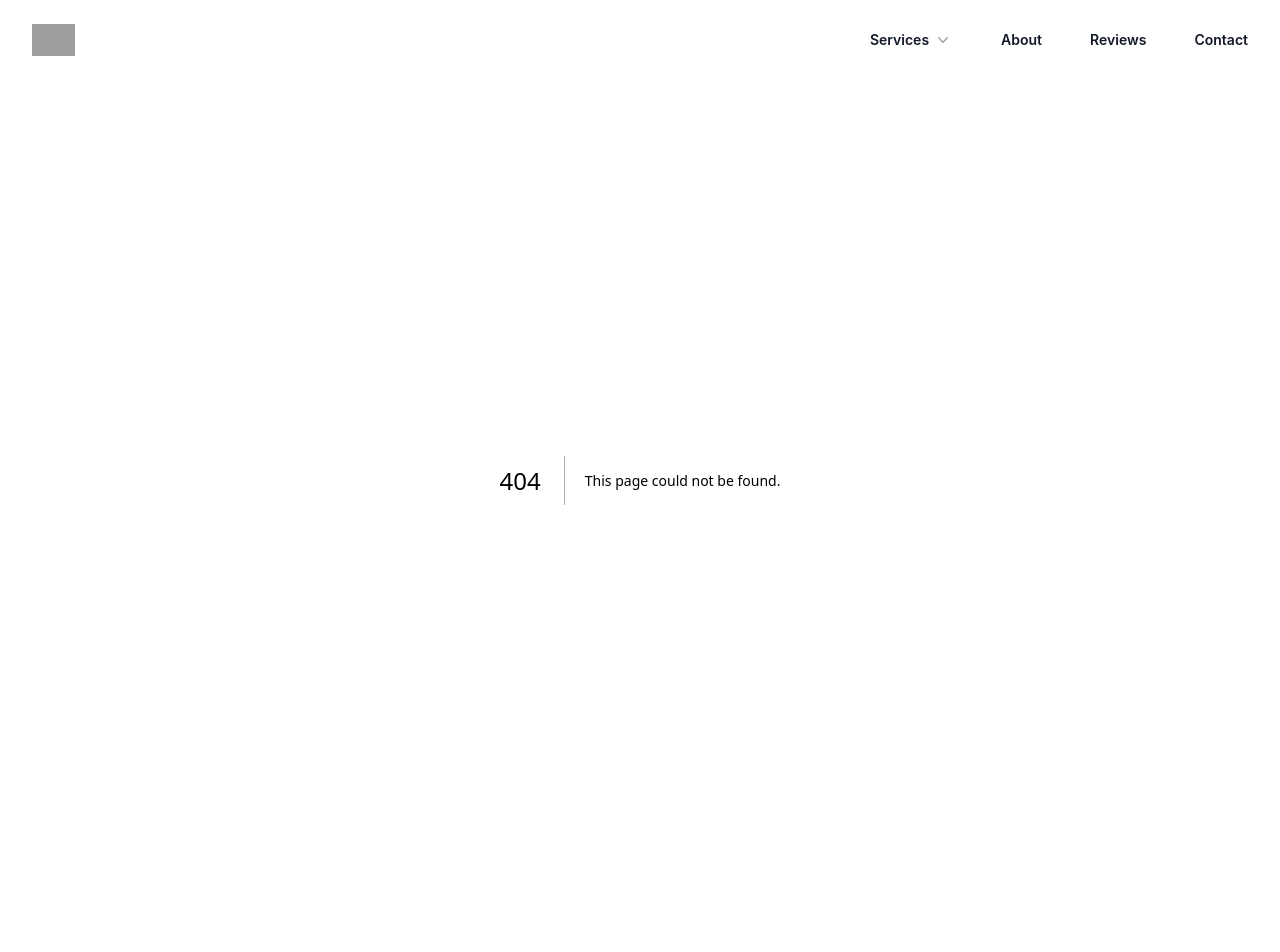
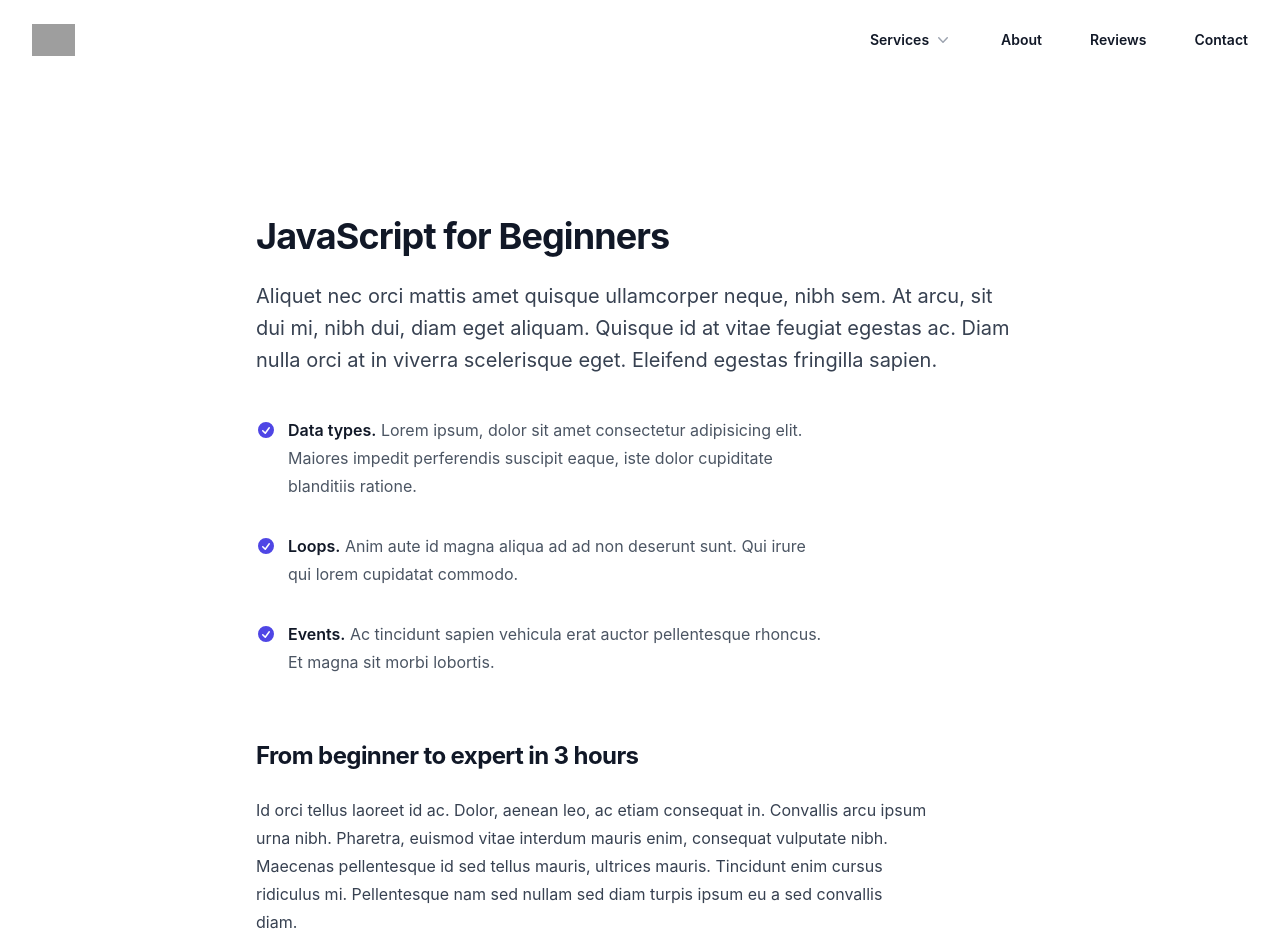
Before and after one commit to prajitlal4/jestin-auto-electrics, a Next.js app: page /services/service1 in a window 1280 px wide. Before the commit this address had no page. Shown: the top 952 px of the page. Built offline with nearby package versions, Linux system fonts and the light colour scheme; grey boxes are pictures that could not be loaded.

Commit message:
created service pages

```diff
--- a/pages/components/Navigation.jsx
+++ b/pages/components/Navigation.jsx
@@ -5,11 +5,12 @@ import {
   XMarkIcon,
 } from '@heroicons/react/24/outline'
 import { ChevronDownIcon } from '@heroicons/react/20/solid'
+import Link from 'next/link'
 
 const services = [
-  { name: 'Analytics', description: 'Get a better understanding of your traffic', href: '#'},
-  { name: 'Engagement', description: 'Speak directly to your customers', href: '#'},
-  { name: 'Security', description: 'Your customers’ data will be safe and secure', href: '#'},
+  { name: 'Analytics', description: 'Get a better understanding of your traffic', href: '/services/service1'},
+  { name: 'Engagement', description: 'Speak directly to your customers', href: '/services/service2'},
+  { name: 'Security', description: 'Your customers’ data will be safe and secure', href: '/services/service3'},
 ]
 
 function classNames(...classes) {
@@ -23,10 +24,10 @@ export default function Navigation() {
     <header className="bg-white">
       <nav className="mx-auto flex max-w-7xl items-center justify-between p-6 lg:px-8" aria-label="Global">
         <div className="flex lg:flex-1">
-          <a href="#" className="-m-1.5 p-1.5">
+          <Link href="/" className="-m-1.5 p-1.5">
             <span className="sr-only">Your Company</span>
             <img className="h-8 w-auto" src="https://tailwindui.com/img/logos/mark.svg?color=indigo&shade=600" alt="" />
-          </a>
+          </Link>
         </div>
         <div className="flex lg:hidden">
           <button
@@ -55,6 +56,7 @@ export default function Navigation() {
               leaveTo="opacity-0 translate-y-1"
             >
               <Popover.Panel className="absolute -left-8 top-full z-10 mt-3 w-screen max-w-md overflow-hidden rounded-3xl bg-white shadow-lg ring-1 ring-gray-900/5">
+                {({ close }) => (
                   <div className="p-4">
                     {services.map((item) => (
                       <div
@@ -62,27 +64,27 @@ export default function Navigation() {
                         className="group relative flex items-center gap-x-6 rounded-lg p-4 text-sm leading-6 hover:bg-gray-50"
                       >
                         <div className="flex-auto">
-                        <a href={item.href} className="block font-semibold text-gray-900">
+                          <Link href={item.href} className="block font-semibold text-gray-900" onClick={() => close()}>
                             {item.name}
                             <span className="absolute inset-0" />
-                        </a>
+                          </Link>
                         </div>
                       </div>
                     ))}
                   </div>
+                )}
               </Popover.Panel>
             </Transition>
           </Popover>
-
-          <a href="#feature" className="text-sm font-semibold leading-6 text-gray-900">
+          <Link href="/#feature" className="text-sm font-semibold leading-6 text-gray-900">
             About
-          </a>
-          <a href="#reviews" className="text-sm font-semibold leading-6 text-gray-900">
+          </Link>
+          <Link href="/#reviews" className="text-sm font-semibold leading-6 text-gray-900">
             Reviews
-          </a>
-          <a href="#contact" className="text-sm font-semibold leading-6 text-gray-900">
+          </Link>
+          <Link href="/#contact" className="text-sm font-semibold leading-6 text-gray-900">
             Contact
-          </a>
+          </Link>
         </Popover.Group>
       </nav>
       <Dialog as="div" className="lg:hidden" open={mobileMenuOpen} onClose={setMobileMenuOpen}>
@@ -126,6 +128,7 @@ export default function Navigation() {
                             as="a"
                             href={item.href}
                             className="block rounded-lg py-2 pl-6 pr-3 text-sm font-semibold leading-7 text-gray-900 hover:bg-gray-50"
+                            onClick={() => setMobileMenuOpen(false)}
                           >
                             {item.name}
                           </Disclosure.Button>
--- a/pages/services/example.js
+++ /dev/null
@@ -1,7 +0,0 @@
-const TestService = () => {
-  return (
-    <h2>Test service</h2>
-  )
-}
-
-export default TestService
--- /dev/null
+++ b/pages/services/service1.js
@@ -0,0 +1,49 @@
+import { CheckCircleIcon } from '@heroicons/react/20/solid'
+
+export default function Service1() {
+  return (
+    <div className="bg-white px-6 py-32 lg:px-8">
+      <div className="mx-auto max-w-3xl text-base leading-7 text-gray-700">
+        <h1 className="mt-2 text-3xl font-bold tracking-tight text-gray-900 sm:text-4xl">JavaScript for Beginners</h1>
+        <p className="mt-6 text-xl leading-8">
+          Aliquet nec orci mattis amet quisque ullamcorper neque, nibh sem. At arcu, sit dui mi, nibh dui, diam eget
+          aliquam. Quisque id at vitae feugiat egestas ac. Diam nulla orci at in viverra scelerisque eget. Eleifend
+          egestas fringilla sapien.
+        </p>
+        <div className="mt-10 max-w-2xl">
+          <ul role="list" className="mt-8 max-w-xl space-y-8 text-gray-600">
+            <li className="flex gap-x-3">
+              <CheckCircleIcon className="mt-1 h-5 w-5 flex-none text-indigo-600" aria-hidden="true" />
+              <span>
+                <strong className="font-semibold text-gray-900">Data types.</strong> Lorem ipsum, dolor sit amet
+                consectetur adipisicing elit. Maiores impedit perferendis suscipit eaque, iste dolor cupiditate
+                blanditiis ratione.
+              </span>
+            </li>
+            <li className="flex gap-x-3">
+              <CheckCircleIcon className="mt-1 h-5 w-5 flex-none text-indigo-600" aria-hidden="true" />
+              <span>
+                <strong className="font-semibold text-gray-900">Loops.</strong> Anim aute id magna aliqua ad ad non
+                deserunt sunt. Qui irure qui lorem cupidatat commodo.
+              </span>
+            </li>
+            <li className="flex gap-x-3">
+              <CheckCircleIcon className="mt-1 h-5 w-5 flex-none text-indigo-600" aria-hidden="true" />
+              <span>
+                <strong className="font-semibold text-gray-900">Events.</strong> Ac tincidunt sapien vehicula erat
+                auctor pellentesque rhoncus. Et magna sit morbi lobortis.
+              </span>
+            </li>
+          </ul>
+          <h2 className="mt-16 text-2xl font-bold tracking-tight text-gray-900">From beginner to expert in 3 hours</h2>
+          <p className="mt-6">
+            Id orci tellus laoreet id ac. Dolor, aenean leo, ac etiam consequat in. Convallis arcu ipsum urna nibh.
+            Pharetra, euismod vitae interdum mauris enim, consequat vulputate nibh. Maecenas pellentesque id sed tellus
+            mauris, ultrices mauris. Tincidunt enim cursus ridiculus mi. Pellentesque nam sed nullam sed diam turpis
+            ipsum eu a sed convallis diam.
+          </p>
+        </div>
+      </div>
+    </div>
+  )
+}
--- /dev/null
+++ b/pages/services/service2.js
@@ -0,0 +1,49 @@
+import { CheckCircleIcon } from '@heroicons/react/20/solid'
+
+export default function Service2() {
+  return (
+    <div className="bg-white px-6 py-32 lg:px-8">
+      <div className="mx-auto max-w-3xl text-base leading-7 text-gray-700">
+        <h1 className="mt-2 text-3xl font-bold tracking-tight text-gray-900 sm:text-4xl">JavaScript for Beginners</h1>
+        <p className="mt-6 text-xl leading-8">
+          Aliquet nec orci mattis amet quisque ullamcorper neque, nibh sem. At arcu, sit dui mi, nibh dui, diam eget
+          aliquam. Quisque id at vitae feugiat egestas ac. Diam nulla orci at in viverra scelerisque eget. Eleifend
+          egestas fringilla sapien.
+        </p>
+        <div className="mt-10 max-w-2xl">
+          <ul role="list" className="mt-8 max-w-xl space-y-8 text-gray-600">
+            <li className="flex gap-x-3">
+              <CheckCircleIcon className="mt-1 h-5 w-5 flex-none text-indigo-600" aria-hidden="true" />
+              <span>
+                <strong className="font-semibold text-gray-900">Data types.</strong> Lorem ipsum, dolor sit amet
+                consectetur adipisicing elit. Maiores impedit perferendis suscipit eaque, iste dolor cupiditate
+                blanditiis ratione.
+              </span>
+            </li>
+            <li className="flex gap-x-3">
+              <CheckCircleIcon className="mt-1 h-5 w-5 flex-none text-indigo-600" aria-hidden="true" />
+              <span>
+                <strong className="font-semibold text-gray-900">Loops.</strong> Anim aute id magna aliqua ad ad non
+                deserunt sunt. Qui irure qui lorem cupidatat commodo.
+              </span>
+            </li>
+            <li className="flex gap-x-3">
+              <CheckCircleIcon className="mt-1 h-5 w-5 flex-none text-indigo-600" aria-hidden="true" />
+              <span>
+                <strong className="font-semibold text-gray-900">Events.</strong> Ac tincidunt sapien vehicula erat
+                auctor pellentesque rhoncus. Et magna sit morbi lobortis.
+              </span>
+            </li>
+          </ul>
+          <h2 className="mt-16 text-2xl font-bold tracking-tight text-gray-900">From beginner to expert in 3 hours</h2>
+          <p className="mt-6">
+            Id orci tellus laoreet id ac. Dolor, aenean leo, ac etiam consequat in. Convallis arcu ipsum urna nibh.
+            Pharetra, euismod vitae interdum mauris enim, consequat vulputate nibh. Maecenas pellentesque id sed tellus
+            mauris, ultrices mauris. Tincidunt enim cursus ridiculus mi. Pellentesque nam sed nullam sed diam turpis
+            ipsum eu a sed convallis diam.
+          </p>
+        </div>
+      </div>
+    </div>
+  )
+}
--- /dev/null
+++ b/pages/services/service3.js
@@ -0,0 +1,49 @@
+import { CheckCircleIcon } from '@heroicons/react/20/solid'
+
+export default function Service3() {
+  return (
+    <div className="bg-white px-6 py-32 lg:px-8">
+      <div className="mx-auto max-w-3xl text-base leading-7 text-gray-700">
+        <h1 className="mt-2 text-3xl font-bold tracking-tight text-gray-900 sm:text-4xl">JavaScript for Beginners</h1>
+        <p className="mt-6 text-xl leading-8">
+          Aliquet nec orci mattis amet quisque ullamcorper neque, nibh sem. At arcu, sit dui mi, nibh dui, diam eget
+          aliquam. Quisque id at vitae feugiat egestas ac. Diam nulla orci at in viverra scelerisque eget. Eleifend
+          egestas fringilla sapien.
+        </p>
+        <div className="mt-10 max-w-2xl">
+          <ul role="list" className="mt-8 max-w-xl space-y-8 text-gray-600">
+            <li className="flex gap-x-3">
+              <CheckCircleIcon className="mt-1 h-5 w-5 flex-none text-indigo-600" aria-hidden="true" />
+              <span>
+                <strong className="font-semibold text-gray-900">Data types.</strong> Lorem ipsum, dolor sit amet
+                consectetur adipisicing elit. Maiores impedit perferendis suscipit eaque, iste dolor cupiditate
+                blanditiis ratione.
+              </span>
+            </li>
+            <li className="flex gap-x-3">
+              <CheckCircleIcon className="mt-1 h-5 w-5 flex-none text-indigo-600" aria-hidden="true" />
+              <span>
+                <strong className="font-semibold text-gray-900">Loops.</strong> Anim aute id magna aliqua ad ad non
+                deserunt sunt. Qui irure qui lorem cupidatat commodo.
+              </span>
+            </li>
+            <li className="flex gap-x-3">
+              <CheckCircleIcon className="mt-1 h-5 w-5 flex-none text-indigo-600" aria-hidden="true" />
+              <span>
+                <strong className="font-semibold text-gray-900">Events.</strong> Ac tincidunt sapien vehicula erat
+                auctor pellentesque rhoncus. Et magna sit morbi lobortis.
+              </span>
+            </li>
+          </ul>
+          <h2 className="mt-16 text-2xl font-bold tracking-tight text-gray-900">From beginner to expert in 3 hours</h2>
+          <p className="mt-6">
+            Id orci tellus laoreet id ac. Dolor, aenean leo, ac etiam consequat in. Convallis arcu ipsum urna nibh.
+            Pharetra, euismod vitae interdum mauris enim, consequat vulputate nibh. Maecenas pellentesque id sed tellus
+            mauris, ultrices mauris. Tincidunt enim cursus ridiculus mi. Pellentesque nam sed nullam sed diam turpis
+            ipsum eu a sed convallis diam.
+          </p>
+        </div>
+      </div>
+    </div>
+  )
+}
```
Lines whose indentation alone changed are shown as unchanged.
